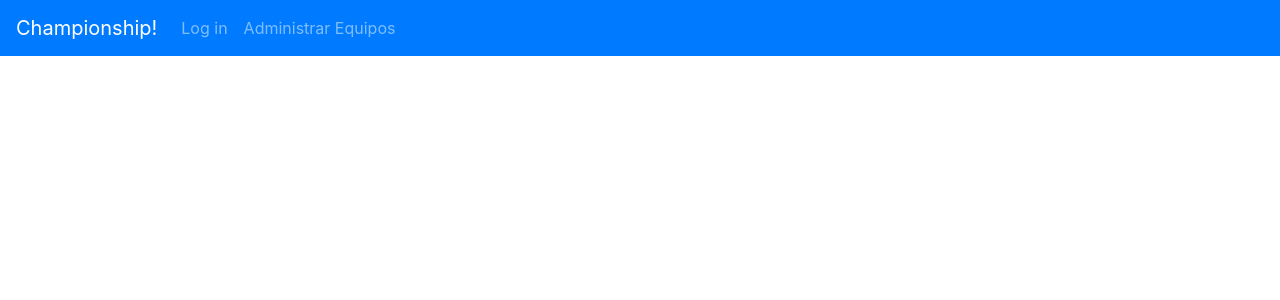
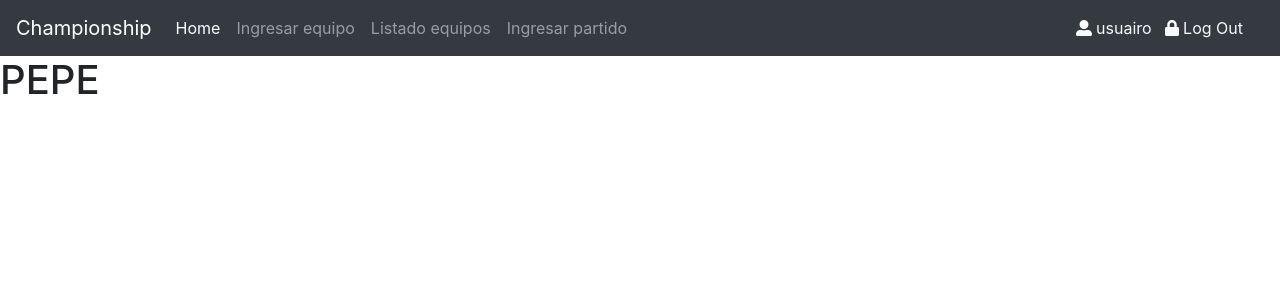
Before and after one commit to Ignacio1224/championship, a React (Create React App) app in the folder championship/: page /championship in a window 1280 px wide. Shown: the top 300 px of the page. Built offline with nearby package versions, Linux system fonts and the light colour scheme.

Commit message:
Nav Bar y logIn

```diff
--- a/championship/src/App.js
+++ b/championship/src/App.js
@@ -11,7 +11,8 @@ class App extends Component {
 			<>
 				<Switch>
 					<Route exact path='/' component={LogIn} />
-					<Route path='/championship' component={Championship} />
+					<Route exact path='/championship' component={Championship} />
+					{/* <Route exact path='/register' component={Register} /> */}
 					<Route component={PageNotFound} />
 				</Switch>
 			</>
--- a/championship/src/components/Championship.js
+++ b/championship/src/components/Championship.js
@@ -6,6 +6,7 @@ class Championship extends Component {
 		return (
 			<>
 				<Header />
+				<h1>PEPE</h1>
 			</>
 		);
 	}
--- a/championship/src/components/Header.js
+++ b/championship/src/components/Header.js
@@ -1,39 +1,50 @@
-import React from 'react';
-import { NavLink } from 'react-router-dom';
+import React, {Component} from 'react';
+// import {Link} from 'react-router-dom';
+import { FontAwesomeIcon } from '@fortawesome/react-fontawesome'
+import { faUserAlt, faLock } from '@fortawesome/free-solid-svg-icons'
 
-const Header = props => {
-	const myStyle = { color: '#F0F0F0' };
 
-	return (
-		<nav className='navbar navbar-expand-lg navbar-dark bg-primary'>
-			<a className='navbar-brand' href='localhost:3000'>
-				Championship!
-			</a>
-			<div>
-				<ul className='navbar-nav'>
-					<li className='nav-item'>
-						<NavLink
-							to='/'
-							exact
-							activeStyle={myStyle}
-							className='nav-link'
-						>
-							Log in
-						</NavLink>
+class Header extends Component {
+
+	constructor (props) {
+		super(props);
+		this.state = {
+			isOpen: false
+		}
+	}
+
+	render() {
+
+		return (
+			<nav className="navbar navbar-expand-lg navbar-dark bg-dark">
+				<a className="navbar-brand" href="/championship">Championship</a>
+				<button className="navbar-toggler" type="button" data-toggle="collapse" data-target="#navbarSupportedContent" 	aria-controls="navbarSupportedContent" aria-expanded="false" aria-label="Toggle navigation">
+					<span className="navbar-toggler-icon"></span>
+				</button>
+
+			<div className="collapse navbar-collapse" id="navbarSupportedContent">
+				<ul className="navbar-nav mr-auto">
+					<li className="nav-item active">
+						<a className="nav-link" href="/championship">Home <span className="sr-only">(current)</span></a>
 					</li>
-					<li className='nav-item'>
-						<NavLink
-							to='/manage-teams'
-							activeStyle={myStyle}
-							className='nav-link'
-						>
-							Administrar Equipos
-						</NavLink>
+					<li className="nav-item">
+						<a className="nav-link" href="/championship">Ingresar equipo</a>
+					</li>
+					<li className="nav-item">
+						<a className="nav-link" href="/championship">Listado equipos</a>
+					</li>
+					<li className="nav-item">
+						<a className="nav-link" href="/championship">Ingresar partido <span className="sr-only">(current)</span></a>
 					</li>
 				</ul>
+				<div className="form-inline my-2 my-lg-0">
+					<span className="text-light"><FontAwesomeIcon icon={faUserAlt}/> usuairo</span>
+					<button className="btn btn-link text-light mr-sm-2"><FontAwesomeIcon icon={faLock}/> Log Out</button>
+				</div>
 			</div>
 		</nav>
-	);
-};
+		);
+	}
+}
 
 export default Header;
--- a/championship/src/components/LogIn.js
+++ b/championship/src/components/LogIn.js
@@ -22,12 +22,17 @@ class LogIn extends React.Component {
 		const { username, password } = this.state;
 
 		if (username !== '' && password !== '') {
-			this.props.history.push('/todolist');
+			this.props.history.push('/championship');
 			this.setState({ username: '', password: '' });
 		} else {
 			alert('Campos incorrectos');
 		}
 	};
+
+	register = () => {
+		const { username, password } = this.state;
+		console.log(username, password);
+	}
 
 	render() {
 		const { username, password } = this.state;
@@ -85,12 +90,10 @@ class LogIn extends React.Component {
 											/>
 										</div>
 										<div className='form-group'>
-											<button className='btn btn-info btn-md mr-4'>
+											<button className='btn btn-info btn-md mr-2' id="login">
 												Log In
 											</button>
-											<Link to='register'>
-												Registrarme
-											</Link>
+											<input type="button" className="btn btn-link" onClick={this.register} value="Register" />
 										</div>
 									</form>
 								</div>
--- a/championship/src/components/PageNotFound.js
+++ b/championship/src/components/PageNotFound.js
@@ -13,8 +13,8 @@ const PageNotFound = props => {
 							<h1>Oops!</h1>
 							<h2>404 Not Found</h2>
 							<div className='error-details'>
-								Sorry, an error has occured, Requested page not
-								found!
+								Disculpe, ha ocurrido un error,
+								La página buscada no se encontró!
 							</div>
 							<div className='error-actions'>
 								<Link
```
Also changed, not shown: championship/src/components/Register.js (+14 -0 lines), championship/src/redux/actions/Actions.js (renamed from championship/src/redux/actions/taskActions.js).
